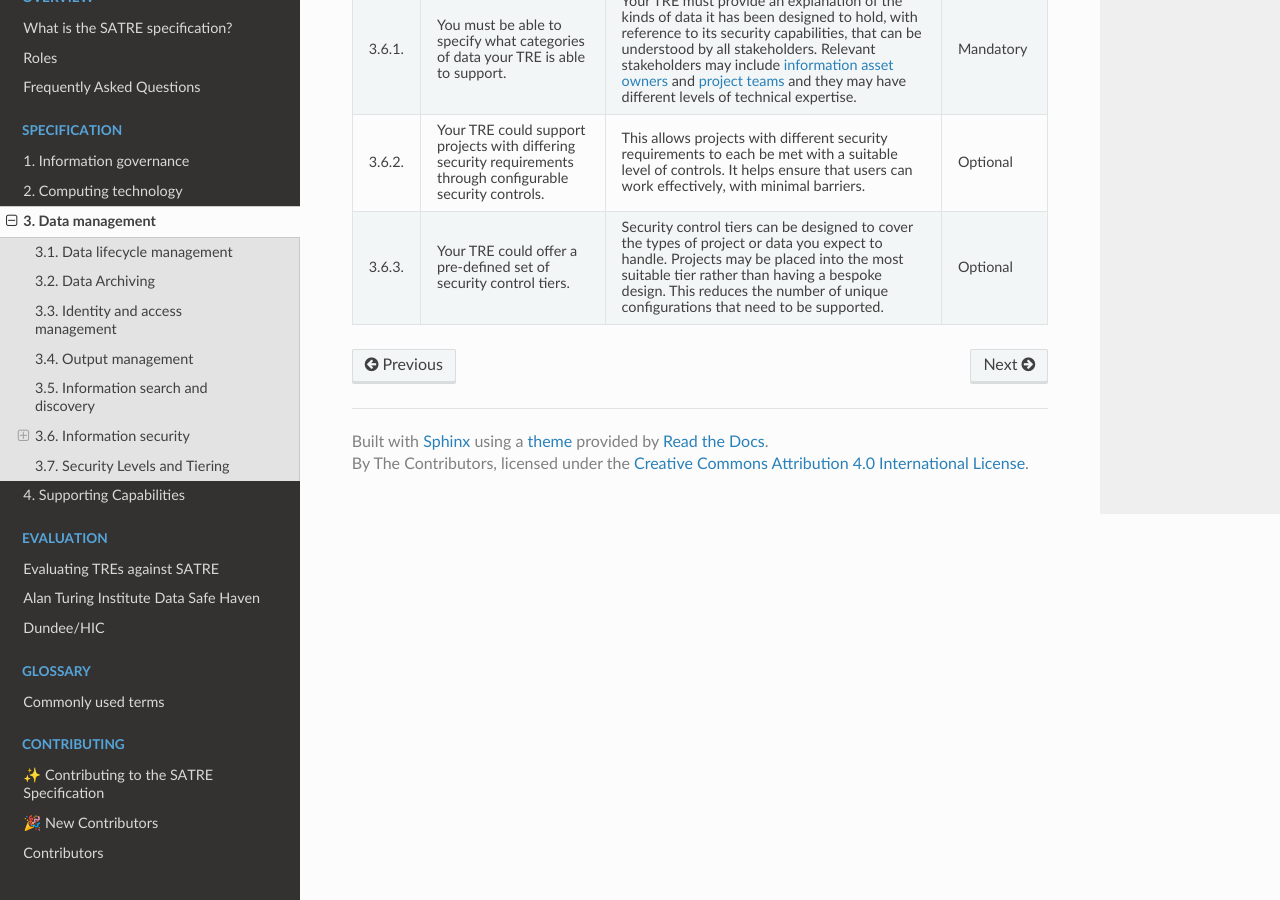
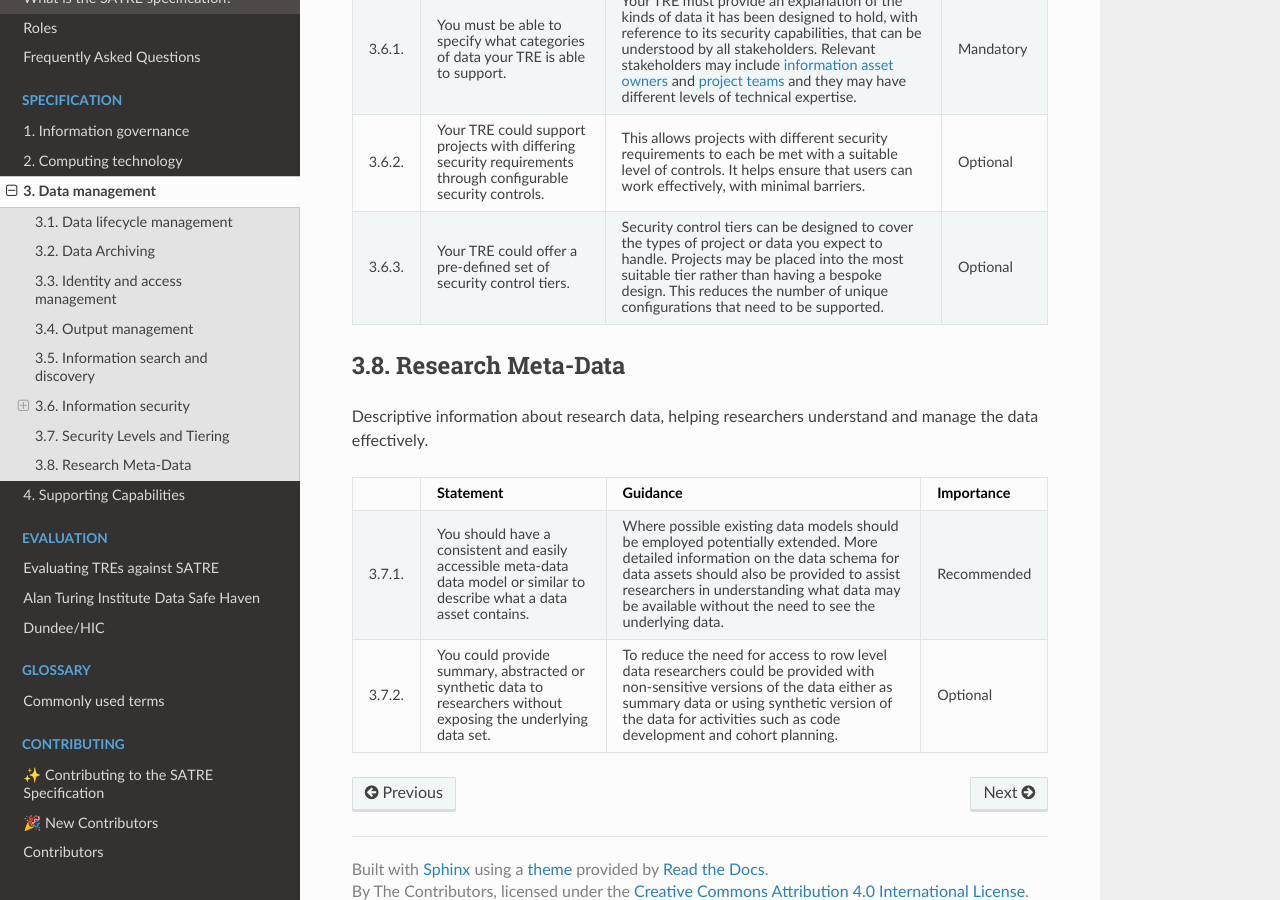
Before and after one commit to sa-tre/satre-specification, a Sphinx documentation site: the page built from docs/source/pillars/data_management.md, in a window 1280 px wide and 900 px high, scrolled down 8343 px. Built offline with Sphinx 7.4.7 and the Read the Docs theme 2.0.0, drawn with Linux system fonts in a browser that asks for light colours.

Commit message:
metadata

````diff
--- a/docs/source/pillars/data_management.md
+++ b/docs/source/pillars/data_management.md
@@ -429,3 +429,26 @@ Throughout the rest of this document, we will refer to each pre-defined security
     This reduces the number of unique configurations that need to be supported.
   - Optional
 ```
+
+## Research Meta-Data
+
+Descriptive information about research data, helping researchers understand and manage the data effectively.
+
+```{list-table}
+:header-rows: 1
+:name: tab-meta-data
+
+* -
+  - Statement
+  - Guidance
+  - Importance
+* - 3.7.1.
+  - You should have a consistent and easily accessible meta-data data model or similar to describe what a data asset contains.
+  - Where possible existing data models should be employed potentially extended.
+    More detailed information on the data schema for data assets should also be provided to assist researchers in understanding what data may be available without the need to see the underlying data.
+  - Recommended
+* - 3.7.2.
+  - You could provide summary, abstracted or synthetic data to researchers without exposing the underlying data set.
+  - To reduce the need for access to row level data researchers could be provided with non-sensitive versions of the data either as summary data or using synthetic version of the data for activities such as code development and cohort planning.
+  - Optional
+```
````
